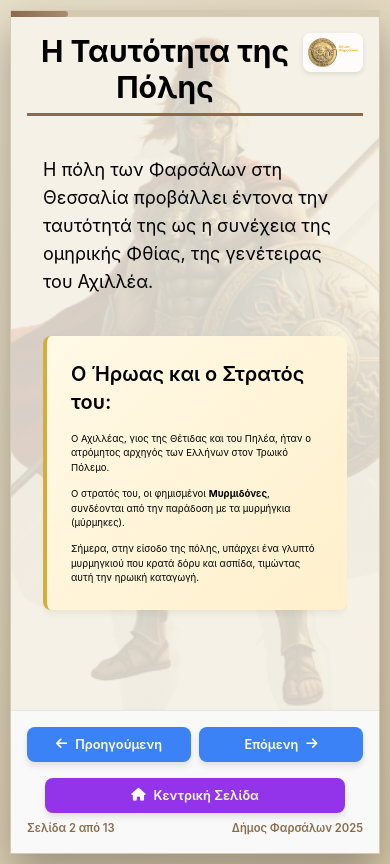
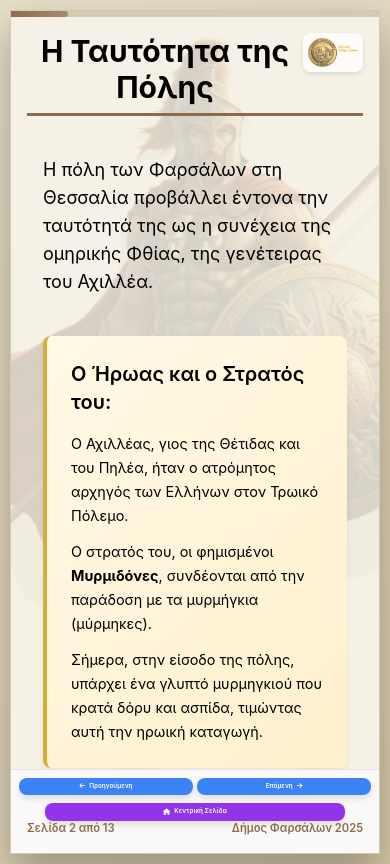
Before and after one commit to conchr/Achilles-Presentation, a plain HTML site: page index.html in a window 390 px wide. Both pictures are taken after a click on the button "Επόμενη". Drawn offline with nearby package versions, Linux system fonts and the light colour scheme.

Commit message:
Achilles Presentation

```diff
--- a/index.html
+++ b/index.html
@@ -85,7 +85,7 @@
             opacity: 0;
             pointer-events: none;
             transition: opacity 0.5s ease-in-out, transform 0.5s ease;
-            overflow: hidden;
+            overflow-y: auto; /* Αλλαγή: Scroll μόνο για το περιεχόμενο */
             display: flex;
             flex-direction: column;
             background-image:
@@ -111,8 +111,7 @@
             flex: 1;
             display: flex;
             flex-direction: column;
-            height: 100%;
-            overflow: hidden;
+            overflow: visible;
         }
 
         /* Τίτλος στο πάνω μέρος */
@@ -121,7 +120,8 @@
             margin-bottom: 1.5rem;
             padding-bottom: 0.5rem;
             border-bottom: 3px solid #8b6b4c;
-            padding-right: 100px; /* Χώρος για το λογότυπο */
+            padding-right: 100px;
+            flex-shrink: 0;
         }
 
         /* Content scaling για διαφορετικές οθόνες */
@@ -130,7 +130,7 @@
             display: flex;
             flex-direction: column;
             padding: 1rem;
-            overflow: auto;
+            overflow: visible;
         }
 
         .text-content {
@@ -138,7 +138,7 @@
             display: flex;
             flex-direction: column;
             justify-content: flex-start;
-            overflow: auto;
+            overflow: visible;
         }
 
         .image-slide {
@@ -146,7 +146,7 @@
             display: flex;
             flex-direction: column;
             padding: 1rem;
-            overflow: auto;
+            overflow: visible;
         }
 
         .image-container {
@@ -246,28 +246,28 @@
             display: block;
         }
 
-        /* Navigation */
+        /* Navigation - ΜΕΙΩΣΗ ΚΟΥΜΠΙΩΝ ΚΑΤΑ 50% */
         #navigation-buttons {
-            padding: 1rem;
+            padding: 0.5rem;
             background-color: #f9f9f9;
             border-top: 1px solid #e5e5e5;
             display: flex;
             flex-direction: column;
-            gap: 0.5rem;
+            gap: 0.25rem;
             flex-shrink: 0;
             position: relative;
         }
 
         .nav-buttons-container {
             display: flex;
-            gap: 0.5rem;
+            gap: 0.25rem;
             width: 100%;
             justify-content: space-between;
         }
 
         .nav-button {
-            padding: 0.75rem 1.5rem;
-            font-size: 1rem;
+            padding: 0.375rem 0.75rem;
+            font-size: 0.5rem;
             border-radius: 8px;
             transition: all 0.3s ease;
             box-shadow: 0 4px 6px rgba(0, 0, 0, 0.1);
@@ -276,7 +276,7 @@
             display: flex;
             align-items: center;
             justify-content: center;
-            gap: 0.5rem;
+            gap: 0.25rem;
             flex: 1;
         }
 
@@ -305,19 +305,19 @@
             font-weight: 600;
         }
 
-        /* Κουμπί Κεντρικής Σελίδας - ΜΙΑ ΣΕΙΡΑ */
+        /* Κουμπί Κεντρικής Σελίδας - ΜΕΙΩΣΗ ΚΑΤΑ 50% */
         .central-return-row {
             display: flex;
             justify-content: center;
             width: 100%;
-            margin-top: 0.5rem;
-            margin-bottom: 1.5rem; /* Χώρος για το κείμενο Δήμου */
+            margin-top: 0.25rem;
+            margin-bottom: 1.5rem;
         }
 
         .central-return-button {
             background-color: #9333ea;
             color: white;
-            padding: 0.75rem 2rem;
+            padding: 0.375rem 1rem;
             border-radius: 8px;
             font-weight: 600;
             transition: all 0.3s ease;
@@ -326,12 +326,13 @@
             display: flex;
             align-items: center;
             justify-content: center;
-            gap: 0.5rem;
+            gap: 0.25rem;
             text-decoration: none;
             border: none;
             cursor: pointer;
             max-width: 300px;
             width: 100%;
+            font-size: 0.5rem;
         }
 
         .central-return-button:hover {
@@ -372,6 +373,17 @@
 
         .conclusion-box:hover {
             transform: translateY(-3px);
+        }
+
+        /* ΝΕΟ: Μεγαλύτερη γραμματοσειρά για συγκεκριμένα πλαίσια */
+        #slide-2 .highlight-box,
+        #slide-4 .highlight-box,
+        #slide-5 .highlight-box,
+        #slide-5 .conclusion-box,
+        #slide-7 .highlight-box,
+        #slide-10 .highlight-box {
+            font-size: 1.125rem; /* ίδιο με text-lg */
+            line-height: 1.75rem;
         }
 
         /* Action buttons για τελική σελίδα */
@@ -424,30 +436,22 @@
             text-shadow: 1px 1px 2px rgba(0,0,0,0.1);
         }
 
-        /* Scrollbar styling */
-        .content-scaling::-webkit-scrollbar,
-        .text-content::-webkit-scrollbar,
-        .image-slide::-webkit-scrollbar {
+        /* Scrollbar styling - ΤΩΡΑ ΓΙΑ ΟΛΟΚΛΗΡΟ ΤΟ SLIDE */
+        .slide::-webkit-scrollbar {
             width: 8px;
         }
 
-        .content-scaling::-webkit-scrollbar-track,
-        .text-content::-webkit-scrollbar-track,
-        .image-slide::-webkit-scrollbar-track {
+        .slide::-webkit-scrollbar-track {
             background: #f1f1f1;
             border-radius: 4px;
         }
 
-        .content-scaling::-webkit-scrollbar-thumb,
-        .text-content::-webkit-scrollbar-thumb,
-        .image-slide::-webkit-scrollbar-thumb {
+        .slide::-webkit-scrollbar-thumb {
             background: #8b6b4c;
             border-radius: 4px;
         }
 
-        .content-scaling::-webkit-scrollbar-thumb:hover,
-        .text-content::-webkit-scrollbar-thumb:hover,
-        .image-slide::-webkit-scrollbar-thumb:hover {
+        .slide::-webkit-scrollbar-thumb:hover {
             background: #6d533a;
         }
 
@@ -456,7 +460,7 @@
             display: flex;
             flex-direction: column;
             height: 100%;
-            overflow: auto;
+            overflow: visible;
         }
 
         .tholos-images {
@@ -499,13 +503,13 @@
             }
 
             .nav-button {
-                padding: 0.6rem 1rem;
-                font-size: 0.9rem;
+                padding: 0.3rem 0.6rem;
+                font-size: 0.45rem;
             }
 
             .central-return-button {
-                padding: 0.6rem 1.5rem;
-                font-size: 0.9rem;
+                padding: 0.3rem 0.8rem;
+                font-size: 0.45rem;
             }
 
             .action-button {
@@ -548,6 +552,17 @@
             .thank-you-text {
                 font-size: 2rem;
             }
+
+            /* Μεγαλύτερη γραμματοσειρά για mobile */
+            #slide-2 .highlight-box,
+            #slide-4 .highlight-box,
+            #slide-5 .highlight-box,
+            #slide-5 .conclusion-box,
+            #slide-7 .highlight-box,
+            #slide-10 .highlight-box {
+                font-size: 1rem;
+                line-height: 1.6rem;
+            }
         }
 
         @media (max-width: 480px) {
@@ -564,13 +579,13 @@
             }
 
             .nav-button {
-                padding: 0.5rem 0.8rem;
-                font-size: 0.8rem;
+                padding: 0.25rem 0.5rem;
+                font-size: 0.4rem;
             }
 
             .central-return-button {
-                padding: 0.5rem 1rem;
-                font-size: 0.8rem;
+                padding: 0.25rem 0.6rem;
+                font-size: 0.4rem;
             }
 
             .image-container,
@@ -618,6 +633,17 @@
             .thank-you-text {
                 font-size: 1.5rem;
             }
+
+            /* Μεγαλύτερη γραμματοσειρά για μικρές οθόνες */
+            #slide-2 .highlight-box,
+            #slide-4 .highlight-box,
+            #slide-5 .highlight-box,
+            #slide-5 .conclusion-box,
+            #slide-7 .highlight-box,
+            #slide-10 .highlight-box {
+                font-size: 0.9rem;
+                line-height: 1.5rem;
+            }
         }
 
         @media (min-width: 1200px) {
@@ -634,13 +660,13 @@
             }
 
             .nav-button {
-                padding: 1rem 2rem;
-                font-size: 1.2rem;
+                padding: 0.5rem 1rem;
+                font-size: 0.6rem;
             }
 
             .central-return-button {
-                padding: 1rem 2.5rem;
-                font-size: 1.2rem;
+                padding: 0.5rem 1.25rem;
+                font-size: 0.6rem;
                 max-width: 350px;
             }
 
@@ -658,6 +684,17 @@
             .thank-you-text {
                 font-size: 3rem;
             }
+
+            /* Μεγαλύτερη γραμματοσειρά για μεγάλες οθόνες */
+            #slide-2 .highlight-box,
+            #slide-4 .highlight-box,
+            #slide-5 .highlight-box,
+            #slide-5 .conclusion-box,
+            #slide-7 .highlight-box,
+            #slide-10 .highlight-box {
+                font-size: 1.25rem;
+                line-height: 1.9rem;
+            }
         }
 
         @media (min-width: 1920px) {
@@ -667,6 +704,16 @@
 
             .thank-you-text {
                 font-size: 3.5rem;
+            }
+
+            #slide-2 .highlight-box,
+            #slide-4 .highlight-box,
+            #slide-5 .highlight-box,
+            #slide-5 .conclusion-box,
+            #slide-7 .highlight-box,
+            #slide-10 .highlight-box {
+                font-size: 1.375rem;
+                line-height: 2rem;
             }
         }
 
@@ -678,6 +725,16 @@
             .thank-you-text {
                 font-size: 4rem;
             }
+
+            #slide-2 .highlight-box,
+            #slide-4 .highlight-box,
+            #slide-5 .highlight-box,
+            #slide-5 .conclusion-box,
+            #slide-7 .highlight-box,
+            #slide-10 .highlight-box {
+                font-size: 1.5rem;
+                line-height: 2.2rem;
+            }
         }
 
         @media (min-width: 3840px) {
@@ -687,6 +744,16 @@
 
             .thank-you-text {
                 font-size: 5rem;
+            }
+
+            #slide-2 .highlight-box,
+            #slide-4 .highlight-box,
+            #slide-5 .highlight-box,
+            #slide-5 .conclusion-box,
+            #slide-7 .highlight-box,
+            #slide-10 .highlight-box {
+                font-size: 1.75rem;
+                line-height: 2.5rem;
             }
         }
     </style>
@@ -1030,7 +1097,7 @@
             </div>
         </div>
 
-        <!-- Κουμπιά Πλοήγησης -->
+        <!-- Κουμπιά Πλοήγησης - ΣΤΑΘΕΡΑ ΣΤΟ ΚΑΤΩ ΜΕΡΟΣ -->
         <div id="navigation-buttons">
             <div class="nav-buttons-container">
                 <button id="prev-btn" onclick="prevSlide()" disabled class="nav-button bg-blue-500 text-white font-semibold hover:bg-blue-600 disabled:bg-gray-400 disabled:cursor-not-allowed">
@@ -1099,6 +1166,9 @@
             // Εμφάνιση της νέας διαφάνειας
             slides[index].classList.add('active');
             currentSlideIndex = index;
+
+            // ΑΥΤΟΜΑΤΟ SCROLL ΣΤΗΝ ΚΟΡΥΦΗ ΚΑΘΕ ΣΕΛΙΔΑΣ
+            slides[index].scrollTop = 0;
 
             // Ενημέρωση UI
             updateButtons();
```
